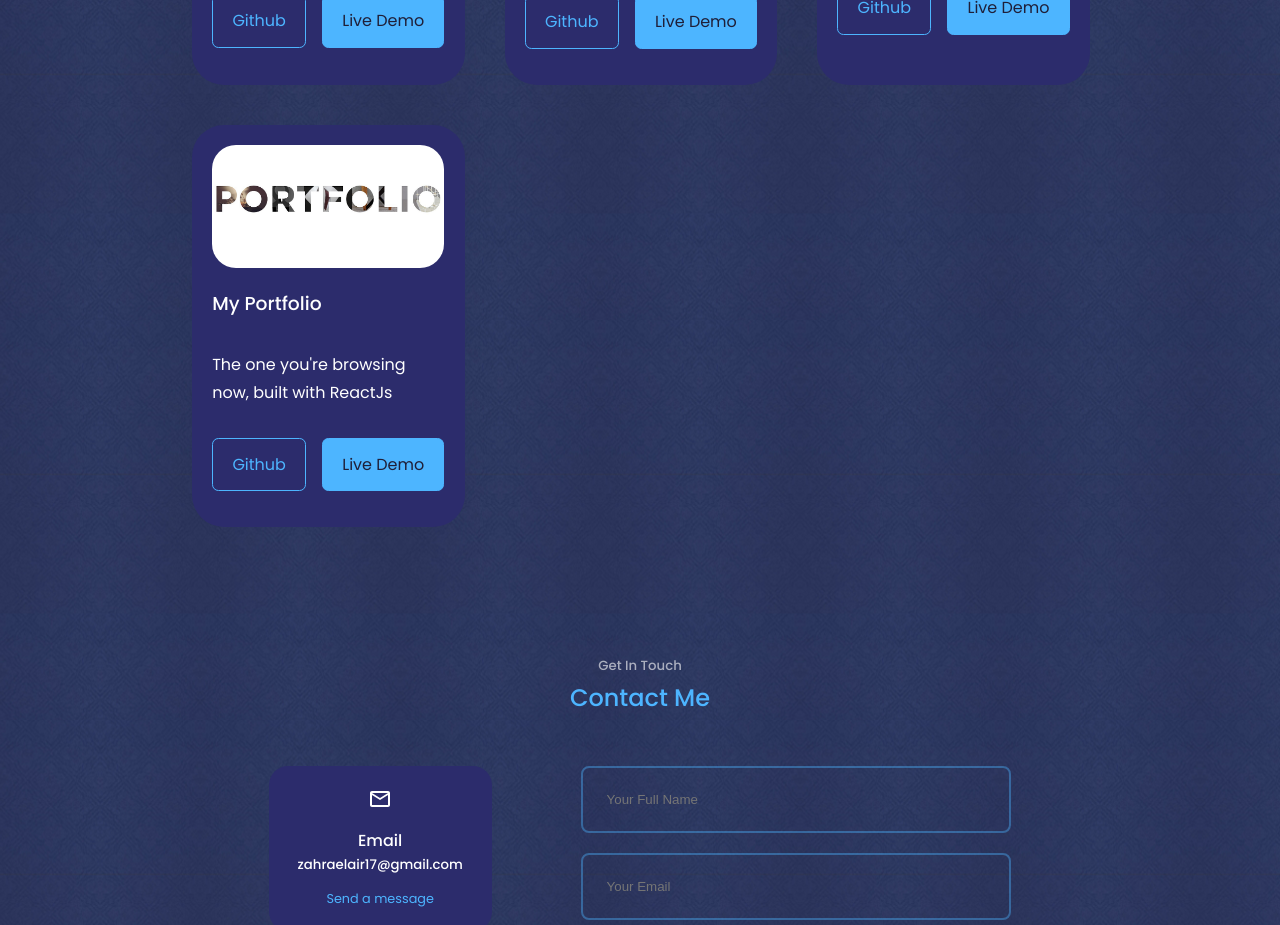
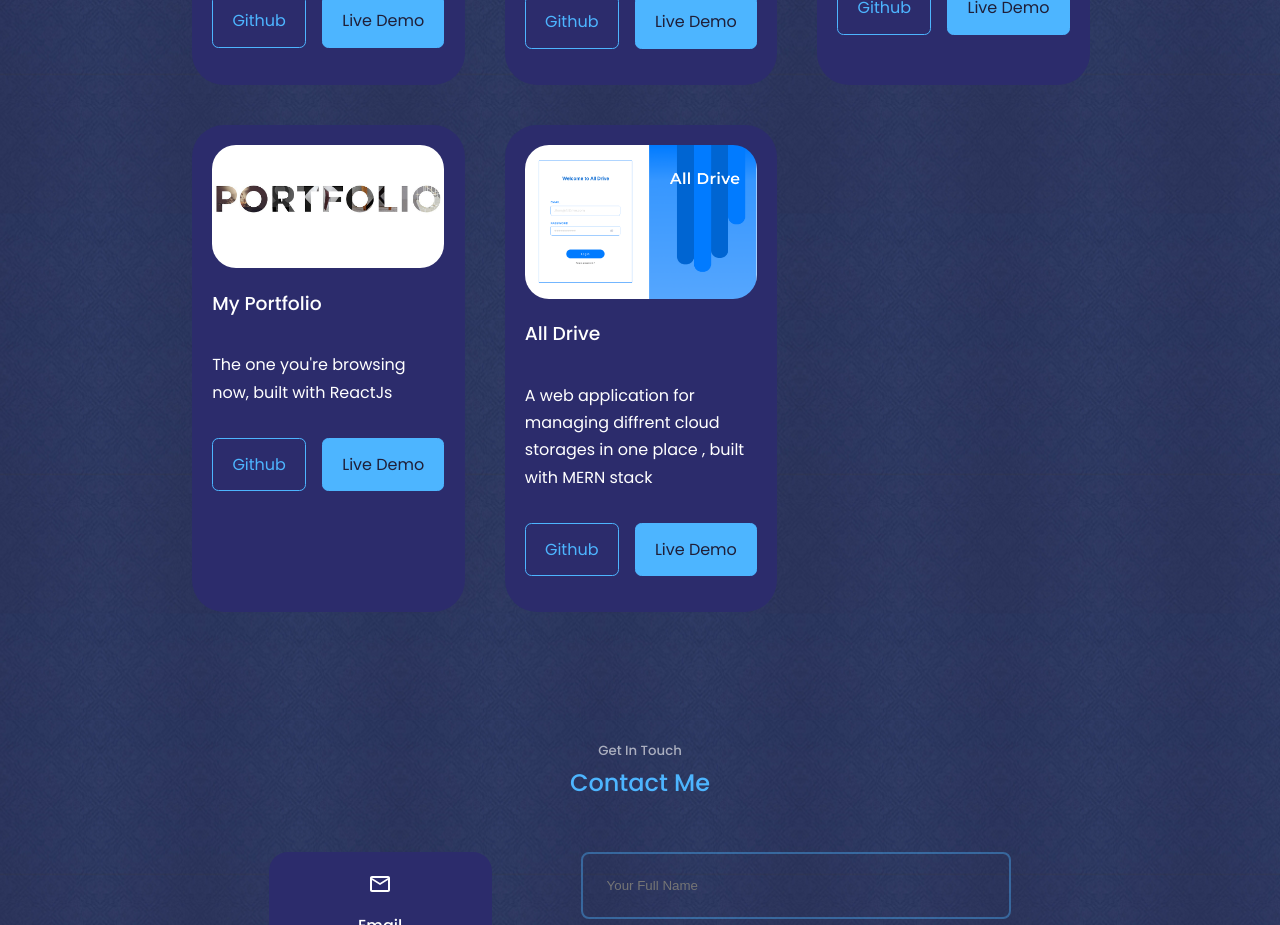
Before and after one commit to Zahra-Elair/Portfolio, a React (Create React App) app: page / in a window 1280 px wide. Shown: the part 2480-3405 px from the top of the page. Built offline with nearby package versions, Linux system fonts and the light colour scheme.

Commit message:
add projects

```diff
--- a/src/components/portfolio/Portfolio.jsx
+++ b/src/components/portfolio/Portfolio.jsx
@@ -4,6 +4,7 @@ import sort from "../../assets/sorty.png";
 import portfolio from "../../assets/portfolio1.png";
 import quiz from "../../assets/quizz.jpg";
 import dash from "../../assets/dash.png";
+import allDrive from "../../assets/allDrive.png";
 
 const Portfolio = () => {
     const data = [
@@ -38,6 +39,14 @@ const Portfolio = () => {
             title: "My Portfolio",
             desc: "The one you're browsing now, built with ReactJs",
             github: "https://github.com/Zahra-Elair/Portfolio",
+            demo: "https://zahra-elair.github.io/Portfolio/",
+        },
+        {
+            id: 5,
+            img: allDrive,
+            title: "All Drive",
+            desc: "A web application for managing diffrent cloud storages in one place , built with MERN stack",
+            github: "https://github.com/Zahra-Elair/All-Drive",
             demo: "https://zahra-elair.github.io/Portfolio/",
         },
         // {
```
Also changed, not shown: src/assets/allDrive.png (added).
